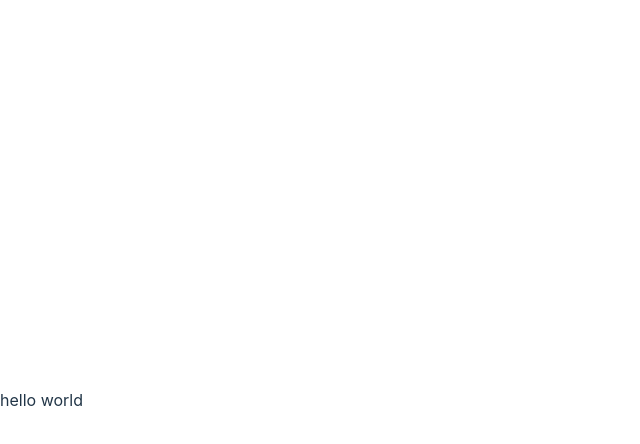
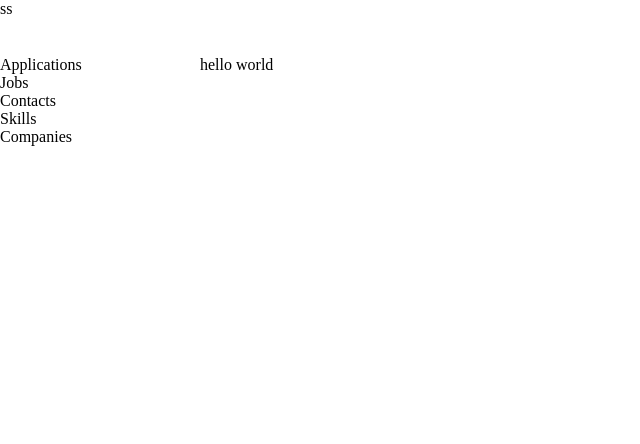
Before and after one commit to brainzerg/job-tracker-frontend, a React app: page / in a window 1280 px wide. Shown: the top 444 px of the page, without its empty margins (0-640 px from the left). Built offline with nearby package versions, Linux system fonts and the light colour scheme; the HTML template or start-up script is replaced by a standard one.

Commit message:
add prettier and some basic layout

```diff
--- a/package.json
+++ b/package.json
@@ -7,7 +7,7 @@
     "dev": "vite",
     "build": "tsc && vite build",
     "lint": "eslint src --ext ts,tsx --report-unused-disable-directives --max-warnings 0",
-    "preview": "vite preview"
+    "preview": "vite preview --port 3000"
   },
   "dependencies": {
     "react": "^18.2.0",
@@ -22,6 +22,7 @@
     "eslint": "^8.44.0",
     "eslint-plugin-react-hooks": "^4.6.0",
     "eslint-plugin-react-refresh": "^0.4.1",
+    "prettier": "^3.0.0",
     "typescript": "^5.0.2",
     "vite": "^4.4.0"
   }
--- /dev/null
+++ b/src/components/layout/layout.tsx
@@ -0,0 +1,19 @@
+import { ReactNode } from "react"
+import { TopNavBar } from "./top-nav-bar.tsx"
+import { SideMenu } from "./side-menu.tsx"
+
+type Props = {
+  children: ReactNode
+}
+
+export const Layout = ({ children }: Props) => {
+  return (
+    <div style={{ width: "100%", height: "100%" }}>
+      <TopNavBar />
+      <div style={{ display: "flex" }}>
+        <SideMenu />
+        {children}
+      </div>
+    </div>
+  )
+}
--- /dev/null
+++ b/src/components/layout/side-menu.tsx
@@ -0,0 +1,11 @@
+export const SideMenu = () => {
+  return (
+    <div style={{ width: "200px" }}>
+      <div>Applications</div>
+      <div>Jobs</div>
+      <div>Contacts</div>
+      <div>Skills</div>
+      <div>Companies</div>
+    </div>
+  )
+}
--- /dev/null
+++ b/src/components/layout/top-nav-bar.tsx
@@ -0,0 +1,3 @@
+export const TopNavBar = () => {
+  return <div style={{ width: "100%", height: "56px" }}>ss</div>
+}
--- a/src/index.css
+++ b/src/index.css
@@ -1,69 +1,3 @@
-:root {
-  font-family: Inter, system-ui, Avenir, Helvetica, Arial, sans-serif;
-  line-height: 1.5;
-  font-weight: 400;
-
-  color-scheme: light dark;
-  color: rgba(255, 255, 255, 0.87);
-  background-color: #242424;
-
-  font-synthesis: none;
-  text-rendering: optimizeLegibility;
-  -webkit-font-smoothing: antialiased;
-  -moz-osx-font-smoothing: grayscale;
-  -webkit-text-size-adjust: 100%;
+body {
+    margin: 0;
 }
-
-a {
-  font-weight: 500;
-  color: #646cff;
-  text-decoration: inherit;
-}
-a:hover {
-  color: #535bf2;
-}
-
-body {
-  margin: 0;
-  display: flex;
-  place-items: center;
-  min-width: 320px;
-  min-height: 100vh;
-}
-
-h1 {
-  font-size: 3.2em;
-  line-height: 1.1;
-}
-
-button {
-  border-radius: 8px;
-  border: 1px solid transparent;
-  padding: 0.6em 1.2em;
-  font-size: 1em;
-  font-weight: 500;
-  font-family: inherit;
-  background-color: #1a1a1a;
-  cursor: pointer;
-  transition: border-color 0.25s;
-}
-button:hover {
-  border-color: #646cff;
-}
-button:focus,
-button:focus-visible {
-  outline: 4px auto -webkit-focus-ring-color;
-}
-
-@media (prefers-color-scheme: light) {
-  :root {
-    color: #213547;
-    background-color: #ffffff;
-  }
-  a:hover {
-    color: #747bff;
-  }
-  button {
-    background-color: #f9f9f9;
-  }
-}
--- a/src/main.tsx
+++ b/src/main.tsx
@@ -1,10 +1,13 @@
-import React from 'react'
-import ReactDOM from 'react-dom/client'
-import App from './App.tsx'
-import './index.css'
+import React from "react"
+import ReactDOM from "react-dom/client"
+import "./index.css"
+import App from "./App.tsx"
+import { Layout } from "./components/layout/layout.tsx"
 
-ReactDOM.createRoot(document.getElementById('root')!).render(
+ReactDOM.createRoot(document.getElementById("root")!).render(
   <React.StrictMode>
-    <App />
-  </React.StrictMode>,
+    <Layout>
+      <App />
+    </Layout>
+  </React.StrictMode>
 )
--- /dev/null
+++ b/src/routes/sign-up.tsx
@@ -0,0 +1,3 @@
+export const SignUpPage = () => {
+  return <div>sign up page here</div>
+}
```
Also changed, not shown: src/pages/sign-up.tsx (deleted, +0 -8 lines), .prettierrc.json (added), 1 other file (tests, documents, lock files or other folders).
